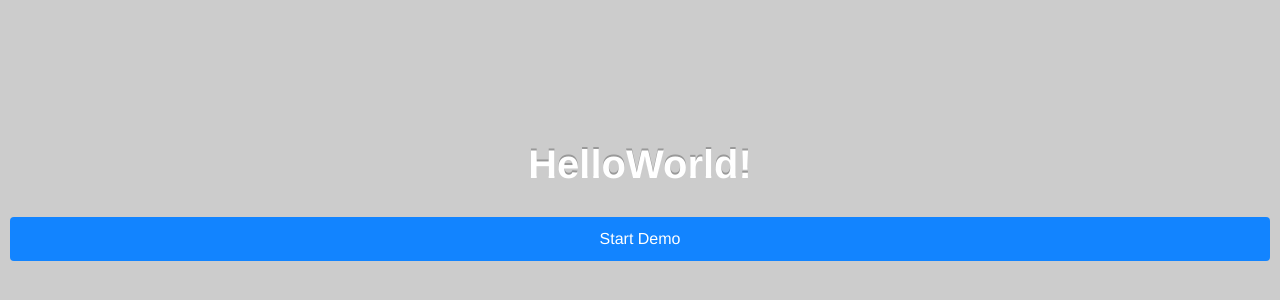
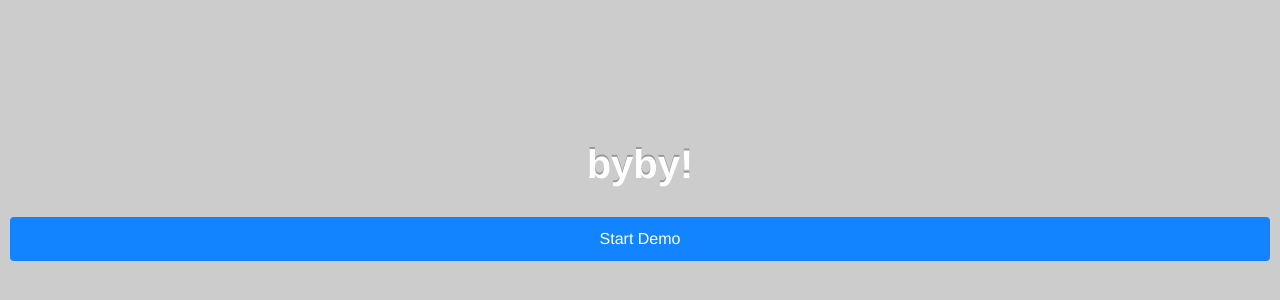
Before and after one commit to central-version01/morimoto-1, a website: page www/index.html in a window 1280 px wide. Shown: the part 68-368 px from the top of the page. Drawn offline with Linux system fonts and the light colour scheme.

Commit message:
HelloWorld

```diff
--- a/www/index.html
+++ b/www/index.html
@@ -17,7 +17,7 @@
 </head>
 <body>
 
-    <h1>HelloWorld!</h1>
+    <h1>byby!</h1>
     <a class="button--large" href="phonegap-demo.html">Start Demo</a>
 
 </body>
```
